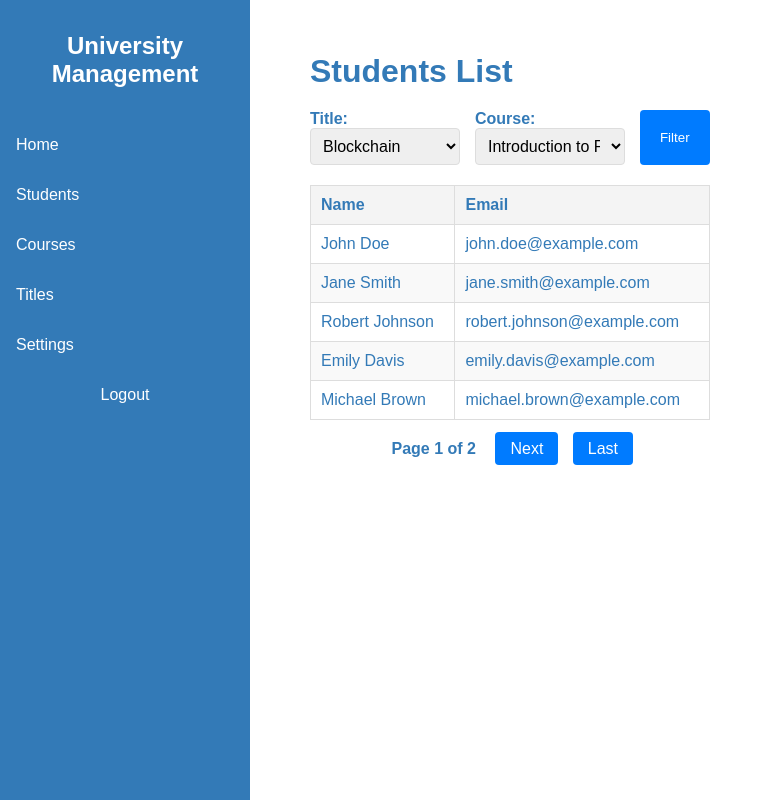
After one commit to alfamike/University-Management-Project-Django, a Django app: page /students/ in a window 1280 px wide. The commit adds this page. Shown: the whole page, without its empty margins (0-757 px from the left). Run offline with Django 5.2, Linux system fonts and the light colour scheme.

Commit message:
Added: - Student list

```diff
--- a/university_management/registration_app/models.py
+++ b/university_management/registration_app/models.py
@@ -1,5 +1,6 @@
+import uuid
+
 from django.db import models
-import uuid
 
 from registration_app.services_fabric import services_title, services_course, services_student, services_activity, \
     services_student_activity_grade, services_student_course_grade
--- a/university_management/registration_app/templates/base.html
+++ b/university_management/registration_app/templates/base.html
@@ -3,7 +3,7 @@
 <html lang="en">
 <head>
     <meta charset="UTF-8">
-    <meta name="viewport" content="width=device-width, initial-scale=1.0">
+    <meta content="width=device-width, initial-scale=1.0" name="viewport">
     <title>{% block title %}{% endblock %}</title>
     <style>
         /* General style */
@@ -184,12 +184,167 @@
     .btn:hover {
         background-color: #0056b3;
     }
+
+    /* Page Title */
+    .page-title {
+        font-size: 2rem;
+        font-weight: bold;
+        margin-bottom: 20px;
+    }
+
+    /* Filters */
+    .filters-container {
+        margin-bottom: 20px;
+    }
+
+    .filters-form {
+        display: flex;
+        justify-content: space-between;
+        gap: 15px;
+    }
+
+    .filter {
+        display: flex;
+        flex-direction: column;
+    }
+
+    .filter label {
+        font-size: 1rem;
+        font-weight: 600;
+    }
+
+    .filter-dropdown {
+        padding: 8px;
+        font-size: 1rem;
+        border: 1px solid #ddd;
+        border-radius: 4px;
+        width: 150px;
+    }
+
+    .btn-filter {
+        padding: 10px 20px;
+        background-color: #007bff;
+        color: white;
+        border: none;
+        border-radius: 4px;
+        cursor: pointer;
+    }
+
+    .btn-filter:hover {
+        background-color: #0056b3;
+    }
+
+    /* Table */
+    .table {
+        width: 100%;
+        border-collapse: collapse;
+        margin-top: 20px;
+        display: table;
+    }
+
+    .table th, .table td {
+        border: 1px solid #ddd;
+        padding: 10px;
+        text-align: left;
+    }
+
+    .table th {
+        background-color: #f4f4f4;
+    }
+
+    .table tr:nth-child(even) {
+        background-color: #f9f9f9;
+    }
+
+    .table tr:hover {
+        background-color: #f1f1f1;
+    }
+
+    /* Pagination */
+    .pagination-container {
+        margin-top: 20px;
+        text-align: center;
+    }
+
+    .pagination {
+        display: inline-block;
+    }
+
+    .btn-page {
+        padding: 8px 15px;
+        margin: 0 5px;
+        background-color: #007bff;
+        color: white;
+        border-radius: 4px;
+        text-decoration: none;
+    }
+
+    .btn-page:hover {
+        background-color: #0056b3;
+    }
+
+    .current-page {
+        margin: 0 10px;
+        font-weight: bold;
+    }
+
+    /* Hide Cards and Show Table by Default */
+    .card-list {
+        display: none;
+    }
+
+    /* Show Cards on Small Screens */
+    @media (max-width: 768px) {
+        .table {
+            display: none;
+        }
+
+        .card-list {
+            display: flex;
+            flex-direction: column;
+            gap: 15px;
+        }
+    }
+
+    /* Card Styles */
+    .card {
+        background-color: #fff;
+        border: 1px solid #ddd;
+        border-radius: 8px;
+        padding: 15px;
+        box-shadow: 0 2px 4px rgba(0, 0, 0, 0.1);
+    }
+
+    .card-content {
+        display: flex;
+        flex-direction: column;
+        gap: 10px;
+    }
+
+    .card-title {
+        font-size: 1.2rem;
+        font-weight: bold;
+        margin: 0;
+    }
+
+    .card-email {
+        font-size: 1rem;
+        color: #555;
+    }
+
+    .no-students {
+        text-align: center;
+        font-size: 1.2rem;
+        color: #888;
+        margin-top: 20px;
+    }
+
     </style>
 </head>
 <body>
 <!-- Button to open/close the menu in small screens -->
 <button class="menu-toggle" onclick="toggleMenu()">☰</button>
-<input type="hidden" name="csrfmiddlewaretoken" value="{{ csrf_token }}">
+<input name="csrfmiddlewaretoken" type="hidden" value="{{ csrf_token }}">
 
 <!-- Side menu -->
 <nav class="sidebar">
@@ -199,7 +354,7 @@
         <li onclick="toggleSubmenu(event)">
             Students
             <ul class="submenu">
-                <li><a href="#">List Students</a></li>
+                <li><a href="{% url 'student_list' %}">List Students</a></li>
                 <li><a href="{% url 'create_student' %}">Create Student</a></li>
             </ul>
         </li>
@@ -219,10 +374,10 @@
         </li>
         <li><a href="#">Settings</a></li>
         <li class="logout-btn">
-            <form id="logout-form" action="{% url 'logout' %}" method="post" style="display: inline;">
+            <form action="{% url 'logout' %}" id="logout-form" method="post" style="display: inline;">
                 {% csrf_token %}
-                <button type="submit"
-                        style="background: none; border: none; padding: 0; color: inherit; font: inherit; cursor: pointer;">
+                <button style="background: none; border: none; padding: 0; color: inherit; font: inherit; cursor: pointer;"
+                        type="submit">
                     Logout
                 </button>
             </form>
--- /dev/null
+++ b/university_management/registration_app/templates/students/student_list.html
@@ -0,0 +1,156 @@
+{% extends 'base.html' %}
+
+{% block title %}Students List{% endblock %}
+
+{% block content %}
+<h1 class="page-title">Students List</h1>
+
+<!-- Filters Section -->
+<div class="filters-container">
+    <form id="filter-form" class="filters-form">
+        <div class="filter">
+            <label for="title">Title:</label>
+            <select id="title" name="title" class="filter-dropdown">
+<!--                <option value="">All Titles</option>-->
+                {% for title in titles %}
+                    <option value="{{ title.id }}" {% if title.id == title_filter %}selected{% endif %}>{{ title.name }}</option>
+                {% endfor %}
+            </select>
+        </div>
+
+        <div class="filter">
+            <label for="course">Course:</label>
+            <select id="course" name="course" class="filter-dropdown">
+<!--                <option value="">All Courses</option>-->
+                {% for course in courses %}
+                    <option value="{{ course.id }}" {% if course.id == course_filter %}selected{% endif %}>{{ course.name }}</option>
+                {% endfor %}
+            </select>
+        </div>
+
+        <button type="submit" class="btn-filter">Filter</button>
+    </form>
+</div>
+
+<!-- Table of Students -->
+<div class="students-list">
+    <!-- Table for Desktop View -->
+    <table class="table">
+        <thead>
+            <tr>
+                <th>Name</th>
+                <th>Email</th>
+            </tr>
+        </thead>
+        <tbody id="student-list">
+            {% for student in page_obj %}
+                <tr>
+                    <td>{{ student.first_name }} {{ student.last_name }}</td>
+                    <td>{{ student.email }}</td>
+                </tr>
+            {% empty %}
+                <tr>
+                    <td colspan="2">No students found.</td>
+                </tr>
+            {% endfor %}
+        </tbody>
+    </table>
+
+    <!-- Cards for Mobile View -->
+    <div class="card-list">
+        {% for student in page_obj %}
+            <div class="card">
+                <div class="card-content">
+                    <h3 class="card-title">{{ student.first_name }} {{ student.last_name }}</h3>
+                    <p class="card-email">{{ student.email }}</p>
+                </div>
+            </div>
+        {% empty %}
+            <p class="no-students">No students found.</p>
+        {% endfor %}
+    </div>
+</div>
+
+
+<!-- Pagination -->
+<div class="pagination-container">
+    <div class="pagination">
+        {% if page_obj.has_previous %}
+            <a href="?page=1&title={{ title_filter }}&course={{ course_filter }}" class="btn-page">First</a>
+            <a href="?page={{ page_obj.previous_page_number }}&title={{ title_filter }}&course={{ course_filter }}" class="btn-page">Previous</a>
+        {% endif %}
+
+        <span class="current-page">
+            Page {{ page_obj.number }} of {{ page_obj.paginator.num_pages }}
+        </span>
+
+        {% if page_obj.has_next %}
+            <a href="?page={{ page_obj.next_page_number }}&title={{ title_filter }}&course={{ course_filter }}" class="btn-page">Next</a>
+            <a href="?page={{ page_obj.paginator.num_pages }}&title={{ title_filter }}&course={{ course_filter }}" class="btn-page">Last</a>
+        {% endif %}
+    </div>
+</div>
+
+<script>
+    // Handle filter form submission with AJAX
+    document.getElementById('filter-form').addEventListener('submit', function(event) {
+        event.preventDefault();
+
+        const titleFilter = document.getElementById('title').value;
+        const courseFilter = document.getElementById('course').value;
+
+        // Get CSRF token
+        const csrfToken = document.querySelector('[name=csrfmiddlewaretoken]').value;
+
+        // Update the URL to reflect filter parameters
+        const url = new URL(window.location.href);
+        url.searchParams.set('title', titleFilter);
+        url.searchParams.set('course', courseFilter);
+
+        // Fetch the filtered students data via AJAX
+        fetch(url, {
+            method: 'GET',
+            headers: {
+                'X-Requested-With': 'XMLHttpRequest',
+                'X-CSRFToken': csrfToken,
+            }
+        })
+        .then(response => response.json())
+        .then(data => {
+            const studentList = document.getElementById('student-list');
+            studentList.innerHTML = '';
+
+            data.students.forEach(student => {
+                const row = document.createElement('tr');
+                row.innerHTML = `
+                    <td>${student.first_name} ${student.last_name}</td>
+                    <td>${student.email}</td>
+                `;
+                studentList.appendChild(row);
+            });
+
+            // Handle pagination logic
+            const pagination = document.querySelector('.pagination');
+            pagination.innerHTML = '';  // Clear the existing pagination
+
+            if (data.has_next || data.previous_page) {
+                const nextPageLink = document.createElement('a');
+                nextPageLink.href = `?page=${data.next_page}&title=${titleFilter}&course=${courseFilter}`;
+                nextPageLink.textContent = 'Next';
+                nextPageLink.classList.add('btn-page');
+                pagination.appendChild(nextPageLink);
+            }
+
+            if (data.previous_page) {
+                const prevPageLink = document.createElement('a');
+                prevPageLink.href = `?page=${data.previous_page}&title=${titleFilter}&course=${courseFilter}`;
+                prevPageLink.textContent = 'Previous';
+                prevPageLink.classList.add('btn-page');
+                pagination.appendChild(prevPageLink);
+            }
+        })
+        .catch(error => console.error('Error:', error));
+    });
+</script>
+
+{% endblock %}
--- a/university_management/registration_app/views.py
+++ b/university_management/registration_app/views.py
@@ -1,25 +1,18 @@
-from django.shortcuts import render, redirect
+import json
+
+from django.contrib import messages
+from django.contrib.auth import authenticate, login
+from django.contrib.auth.decorators import login_required
+from django.contrib.auth.forms import AuthenticationForm
+from django.core.paginator import Paginator
 from django.http import JsonResponse
+from django.shortcuts import redirect
+from django.shortcuts import render
 
+from registration_app.services_fabric import services_student
 from .forms.form_course import CourseForm
 from .forms.form_student import StudentForm
 from .forms.form_title import TitleForm
-from .models import Student, Title
-import requests
-from langchain_core.prompts import PromptTemplate
-from transformers import AutoModelForCausalLM, AutoTokenizer, pipeline
-from huggingface_hub import login as login_hug
-from django.contrib.auth import authenticate, login
-from django.shortcuts import render, redirect
-from django.contrib.auth.forms import AuthenticationForm
-from django.contrib import messages
-from django.contrib.auth.decorators import login_required
-from django.http import JsonResponse
-from django.views.decorators.csrf import csrf_exempt
-import json
-from django.http import JsonResponse
-from registration_app.services_fabric import services_title, services_course, services_student, services_activity, \
-    services_student_activity_grade, services_student_course_grade
 
 
 # login_hug("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")
@@ -126,3 +119,137 @@ def create_title(request):
         form = TitleForm()
 
     return render(request, 'titles/create_title.html', {'form': form})
+
+
+def student_list(request):
+    # Filters
+    title_filter = request.GET.get('title', None)
+    course_filter = request.GET.get('course', None)
+
+    # Prepare the students list
+    # TODO
+    # students = services_student.get_all_students()
+    students = [
+        {
+            "first_name": "John",
+            "last_name": "Doe",
+            "email": "john.doe@example.com"
+        },
+        {
+            "first_name": "Jane",
+            "last_name": "Smith",
+            "email": "jane.smith@example.com"
+        },
+        {
+            "first_name": "Robert",
+            "last_name": "Johnson",
+            "email": "robert.johnson@example.com"
+        },
+        {
+            "first_name": "Emily",
+            "last_name": "Davis",
+            "email": "emily.davis@example.com"
+        },
+        {
+            "first_name": "Michael",
+            "last_name": "Brown",
+            "email": "michael.brown@example.com"
+        },
+        {
+            "first_name": "Sarah",
+            "last_name": "Wilson",
+            "email": "sarah.wilson@example.com"
+        },
+        {
+            "first_name": "David",
+            "last_name": "Taylor",
+            "email": "david.taylor@example.com"
+        },
+        {
+            "first_name": "Olivia",
+            "last_name": "Anderson",
+            "email": "olivia.anderson@example.com"
+        },
+        {
+            "first_name": "Daniel",
+            "last_name": "Thomas",
+            "email": "daniel.thomas@example.com"
+        },
+        {
+            "first_name": "Sophia",
+            "last_name": "Moore",
+            "email": "sophia.moore@example.com"
+        }
+    ]
+
+    # Filter by title if provided
+    if title_filter:
+        students = services_student.get_students_by_title(title_filter)
+
+    # Filter by course if provided
+    if course_filter:
+        students = services_student.get_students_by_course(course_filter)
+
+    # Pagination setup
+    paginator = Paginator(students, 5)  # 25 students per page
+    page_number = request.GET.get('page', 1)  # Default to page 1 if no page param
+    try:
+        page_obj = paginator.get_page(page_number)
+    except Exception as e:
+        print(f"Error while getting page: {e}")
+        page_obj = paginator.get_page(1)  # Default to first page if there's an issue
+
+    # Get filters for titles and courses
+    # TODO
+    # titles = services_title.get_all_titles()
+    titles = [
+        {"id": 1, "name": "Blockchain"},
+        {"id": 2, "name": "Programación Lógica"},
+        {"id": 3, "name": "Robótica"},
+        {"id": 4, "name": "Ética"}
+    ]
+
+    # Todo
+    # courses = services_course.get_all_courses()
+    courses = [
+        {"id": 1, "name": "Introduction to Programming",
+         "description": "Learn the basics of programming using Python.", "start_date": "2024-01-10",
+         "end_date": "2024-05-10"},
+        {"id": 2, "name": "Advanced Web Development",
+         "description": "Explore advanced concepts in web development with Django and React.",
+         "start_date": "2024-02-15", "end_date": "2024-06-30"},
+        {"id": 3, "name": "Database Management Systems",
+         "description": "Understand the design, implementation, and management of database systems.",
+         "start_date": "2024-03-01", "end_date": "2024-07-15"},
+        {"id": 4, "name": "Machine Learning Basics",
+         "description": "An introduction to machine learning concepts and algorithms.", "start_date": "2024-04-05",
+         "end_date": "2024-08-20"}
+    ]
+
+    is_ajax = request.headers.get('x-requested-with') == 'XMLHttpRequest'
+
+    if is_ajax:
+        # Only return the filtered students' list in JSON format
+        student_data = []
+        for student in page_obj:
+            student_data.append({
+                'first_name': student.first_name,
+                'last_name': student.last_name,
+                'email': student.email,
+            })
+
+        return JsonResponse({
+            'students': student_data,
+            'has_next': page_obj.has_next(),
+            'next_page': page_obj.next_page_number() if page_obj.has_next() else None,
+            'previous_page': page_obj.previous_page_number() if page_obj.has_previous() else None
+        })
+
+    # Render the normal page
+    return render(request, 'students/student_list.html', {
+        'page_obj': page_obj,
+        'titles': titles,
+        'courses': courses,
+        'title_filter': title_filter,
+        'course_filter': course_filter,
+    })
--- a/university_management/university_management/urls.py
+++ b/university_management/university_management/urls.py
@@ -15,9 +15,10 @@ Including another URLconf
     2. Add a URL to urlpatterns:  path('blog/', include('blog.urls'))
 """
 from django.contrib import admin
+from django.contrib.auth import views as auth_views
 from django.urls import path
+
 from registration_app import views
-from django.contrib.auth import views as auth_views
 
 urlpatterns = [
     # Admin
@@ -41,7 +42,7 @@ urlpatterns = [
 
     # Student
     path('createStudent/', views.create_student, name='create_student'),
-    # path('students/', views.student_list, name='student_list'),
+    path('students/', views.student_list, name='student_list'),
 
     # Course
     path('createCourse/', views.create_course, name='create_course'),
```
Also changed, not shown: university_management/registration_app/services_fabric/services_student.py (+36 -0 lines).
